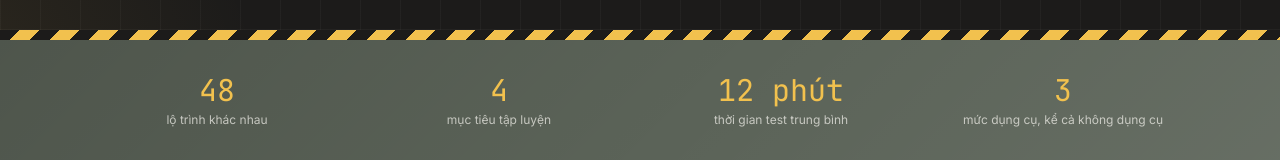
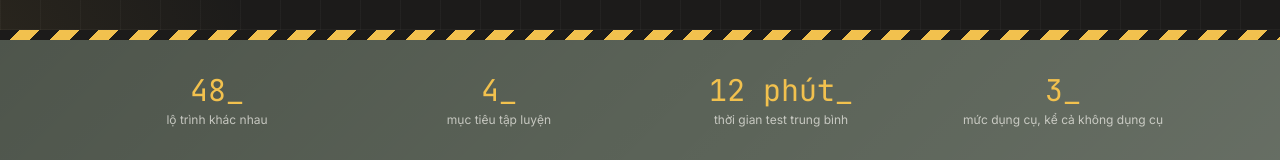
Before and after one commit to ngohoangan116/fitness-app, a Next.js app: page / in a window 1280 px wide. Shown: the part 610-770 px from the top of the page. Built offline with nearby package versions, Linux system fonts and the light colour scheme.

Commit message:
Them glow, count-up, hover-lift va hieu ung bam nut

```diff
--- a/app/page.tsx
+++ b/app/page.tsx
@@ -2,6 +2,7 @@ import Link from "next/link";
 import Reveal from "@/components/Reveal";
 import StickyMobileCta from "@/components/StickyMobileCta";
 import Faq from "@/components/Faq";
+import CountUp from "@/components/CountUp";
 
 const TESTIMONIALS = [
   {
@@ -65,7 +66,7 @@ export default function LandingPage() {
             </p>
             <Link
               href="/quiz"
-              className="inline-block btn-signal text-chalk font-display stencil text-sm px-8 py-4"
+              className="inline-block btn-signal text-chalk font-display stencil text-sm px-8 py-4 transition-transform active:scale-[0.97]"
             >
               Bắt đầu bài test →
             </Link>
@@ -77,7 +78,9 @@ export default function LandingPage() {
             </p>
           </div>
 
-          <div className="training-card p-7 rotate-[-3deg] max-w-sm mx-auto md:mx-0">
+          <div className="relative max-w-sm mx-auto md:mx-0">
+            <div className="hero-glow" aria-hidden="true" />
+            <div className="training-card p-7 rotate-[-3deg]">
             <p className="font-mono text-xs text-tape mb-4">BUỔI TẬP 04 · ĐẨY NGỰC</p>
             <ul className="space-y-3 font-mono text-sm">
               <li className="flex justify-between border-b border-line pb-2">
@@ -93,6 +96,7 @@ export default function LandingPage() {
                 <span>Cardio · máy dốc</span><span>15-20 phút</span>
               </li>
             </ul>
+            </div>
           </div>
         </div>
       </section>
@@ -103,14 +107,17 @@ export default function LandingPage() {
       <section className="bg-steel-premium text-chalk">
         <div className="mx-auto max-w-6xl px-6 py-8 grid grid-cols-2 md:grid-cols-4 gap-6 text-center">
           {[
-            ["48", "lộ trình khác nhau"],
-            ["4", "mục tiêu tập luyện"],
-            ["12 phút", "thời gian test trung bình"],
-            ["3", "mức dụng cụ, kể cả không dụng cụ"],
-          ].map(([stat, label]) => (
-            <div key={label}>
-              <p className="font-mono text-2xl md:text-3xl text-tape">{stat}</p>
-              <p className="font-body text-xs text-chalk/70 mt-1">{label}</p>
+            { value: 48, suffix: "", label: "lộ trình khác nhau" },
+            { value: 4, suffix: "", label: "mục tiêu tập luyện" },
+            { value: 12, suffix: " phút", label: "thời gian test trung bình" },
+            { value: 3, suffix: "", label: "mức dụng cụ, kể cả không dụng cụ" },
+          ].map((s) => (
+            <div key={s.label}>
+              <p className="font-mono text-2xl md:text-3xl text-tape">
+                <CountUp value={s.value} suffix={s.suffix} />
+                <span className="blink-cursor">_</span>
+              </p>
+              <p className="font-body text-xs text-chalk/70 mt-1">{s.label}</p>
             </div>
           ))}
         </div>
@@ -145,7 +152,7 @@ export default function LandingPage() {
           <h2 className="stencil text-3xl mb-12">Chọn đúng hướng, không tập lan man</h2>
           <div className="grid sm:grid-cols-2 gap-5">
             {GOALS.map((g) => (
-              <div key={g.code} className="training-card p-6">
+              <div key={g.code} className="training-card hover-lift p-6">
                 <p className="font-mono text-xs text-tape mb-2">{g.code}</p>
                 <h3 className="stencil text-xl mb-2">{g.name}</h3>
                 <p className="font-body text-sm text-chalk/70">{g.desc}</p>
@@ -226,7 +233,7 @@ export default function LandingPage() {
           </h2>
           <Link
             href="/quiz"
-            className="inline-block btn-ink text-chalk font-display stencil text-sm px-8 py-4"
+            className="inline-block btn-ink text-chalk font-display stencil text-sm px-8 py-4 transition-transform active:scale-[0.97]"
           >
             Làm bài test ngay →
           </Link>
--- /dev/null
+++ b/components/CountUp.tsx
@@ -0,0 +1,59 @@
+"use client";
+
+import { useEffect, useRef, useState } from "react";
+
+export default function CountUp({
+  value,
+  prefix = "",
+  suffix = "",
+  duration = 1200,
+}: {
+  value: number;
+  prefix?: string;
+  suffix?: string;
+  duration?: number;
+}) {
+  const ref = useRef<HTMLSpanElement>(null);
+  const [display, setDisplay] = useState(0);
+  const startedRef = useRef(false);
+
+  useEffect(() => {
+    const el = ref.current;
+    if (!el) return;
+
+    if (typeof IntersectionObserver === "undefined") {
+      setDisplay(value);
+      return;
+    }
+
+    const observer = new IntersectionObserver(
+      (entries) => {
+        entries.forEach((entry) => {
+          if (entry.isIntersecting && !startedRef.current) {
+            startedRef.current = true;
+            const start = performance.now();
+            function tick(now: number) {
+              const progress = Math.min((now - start) / duration, 1);
+              setDisplay(Math.round(progress * value));
+              if (progress < 1) requestAnimationFrame(tick);
+            }
+            requestAnimationFrame(tick);
+            observer.unobserve(entry.target);
+          }
+        });
+      },
+      { threshold: 0.5 }
+    );
+
+    observer.observe(el);
+    return () => observer.disconnect();
+  }, [value, duration]);
+
+  return (
+    <span ref={ref}>
+      {prefix}
+      {display}
+      {suffix}
+    </span>
+  );
+}
```
